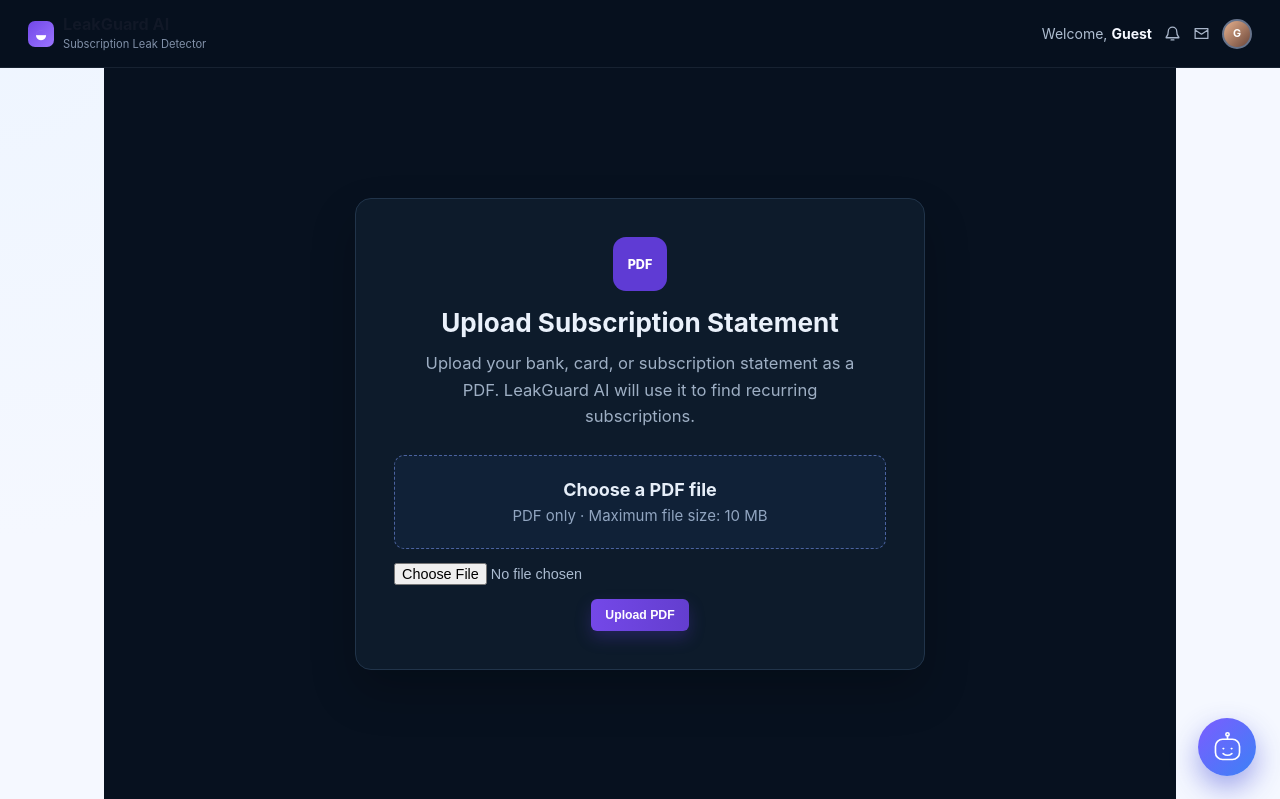
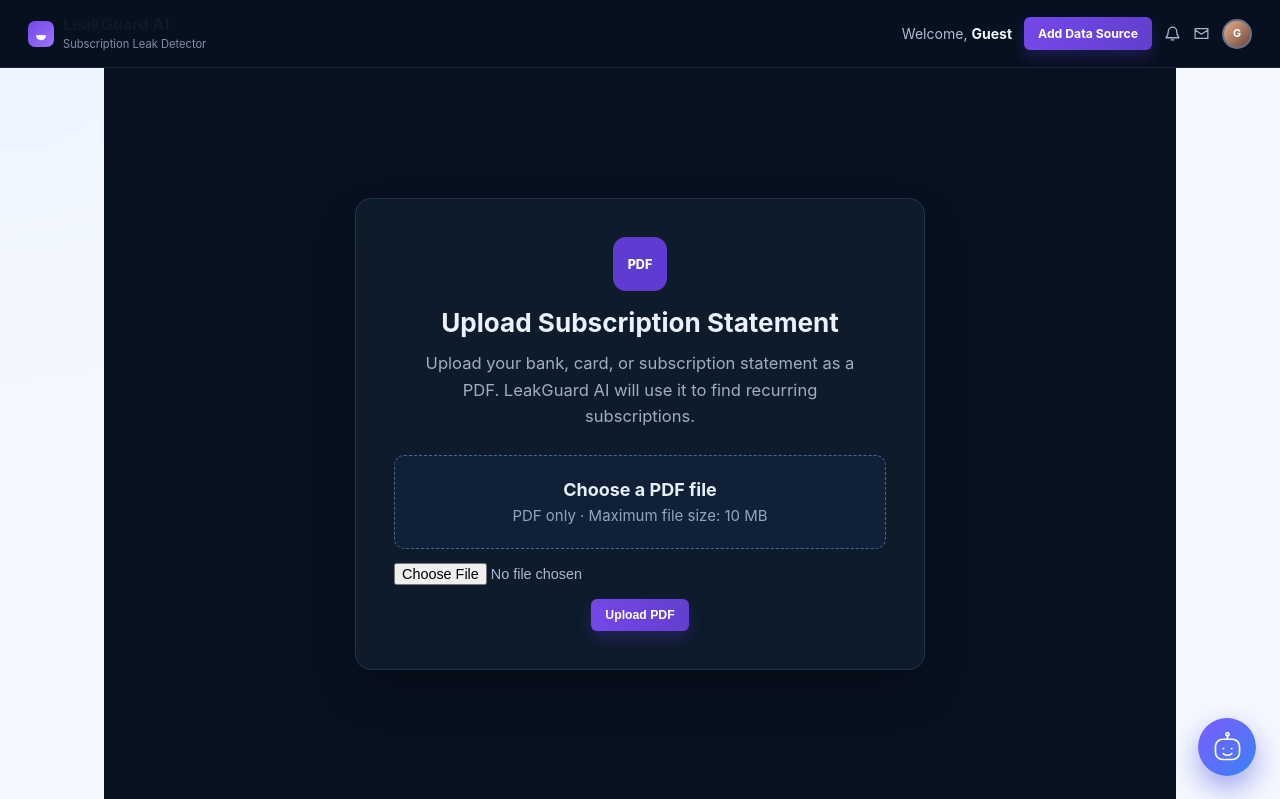
Before and after one commit to PRAJAKTA1421/Leakgaurd-AI, a Flask app: page /add-data-source in a window 1280 px wide. Shown: the top 799 px of the page. Run offline with Flask 3, Linux system fonts and the light colour scheme.

Commit message:
Restore add data source navigation

```diff
--- a/templates/layout.html
+++ b/templates/layout.html
@@ -22,6 +22,7 @@
 
       <nav class="topbar-actions" aria-label="Dashboard actions">
         <span class="welcome-user">Welcome, <strong>{{ current_user }}</strong></span>
+        <a href="{{ url_for('add_data_source') }}" class="topbar-add upload-source-link">Add Data Source</a>
         <a href="#data-sources" class="topbar-add">＋&nbsp; Add Data Source</a>
         <a href="#notifications" class="topbar-icon" aria-label="Notifications">
           <svg viewBox="0 0 24 24" aria-hidden="true"><path d="M18 9a6 6 0 0 0-12 0c0 7-3 7-3 9h18c0-2-3-2-3-9M10 21h4" /></svg>
```
